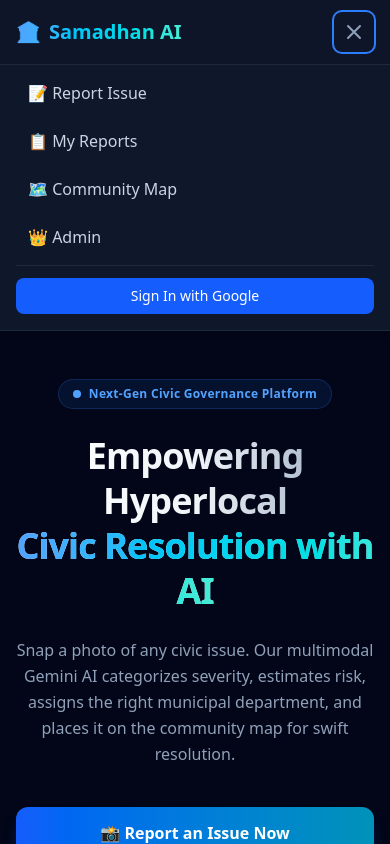
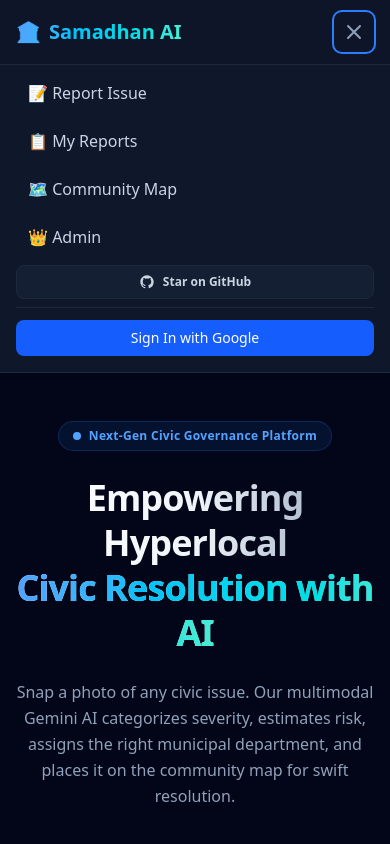
Before and after one commit to khuman-dhakad/samadhan-ai, a React (Vite) app: page / in a window 390 px wide. Both pictures are taken after a click on the button "Toggle navigation menu". Shown: the top 844 px of the page. Built offline with nearby package versions, Linux system fonts and the light colour scheme; no server answers.

Commit message:
feat(nav): add mobile GitHub repository link
Keep the repository link available in the responsive mobile navigation menu.

```diff
--- a/src/components/Navbar/Navbar.jsx
+++ b/src/components/Navbar/Navbar.jsx
@@ -219,6 +219,18 @@
                         👑 Admin
                     </NavLink>
 
+                    <a
+                        href="https://github.com/khuman-dhakad/samadhan-ai"
+                        target="_blank"
+                        rel="noopener noreferrer"
+                        className="flex items-center justify-center gap-2 text-xs font-semibold text-slate-300 hover:text-white py-2 px-3 rounded-lg border border-slate-800 bg-slate-800/50 hover:bg-slate-800 transition"
+                    >
+                        <svg className="w-4 h-4 fill-current" viewBox="0 0 24 24">
+                            <path fillRule="evenodd" clipRule="evenodd" d="M12 2C6.477 2 2 6.484 2 12.017c0 4.425 2.865 8.18 6.839 9.504.5.092.682-.217.682-.483 0-.237-.008-.868-.013-1.703-2.782.605-3.369-1.343-3.369-1.343-.454-1.158-1.11-1.466-1.11-1.466-.908-.62.069-.608.069-.608 1.003.07 1.53 1.032 1.53 1.032.892 1.53 2.341 1.088 2.91.832.092-.647.35-1.088.636-1.338-2.22-.253-4.555-1.113-4.555-4.951 0-1.093.39-1.988 1.029-2.688-.103-.253-.446-1.272.098-2.65 0 0 .84-.27 2.75 1.026A9.564 9.564 0 0112 6.844c.85.004 1.705.115 2.504.337 1.909-1.296 2.747-1.027 2.747-1.027.546 1.379.202 2.398.1 2.651.64.7 1.028 1.595 1.028 2.688 0 3.848-2.339 4.695-4.566 4.943.359.309.678.92.678 1.855 0 1.338-.012 2.419-.012 2.747 0 .268.18.58.688.482A10.019 10.019 0 0022 12.017C22 6.484 17.522 2 12 2z" />
+                        </svg>
+                        <span>Star on GitHub</span>
+                    </a>
+
                     <div className="pt-3 border-t border-slate-800">
                         {!user ? (
                             <button
```
